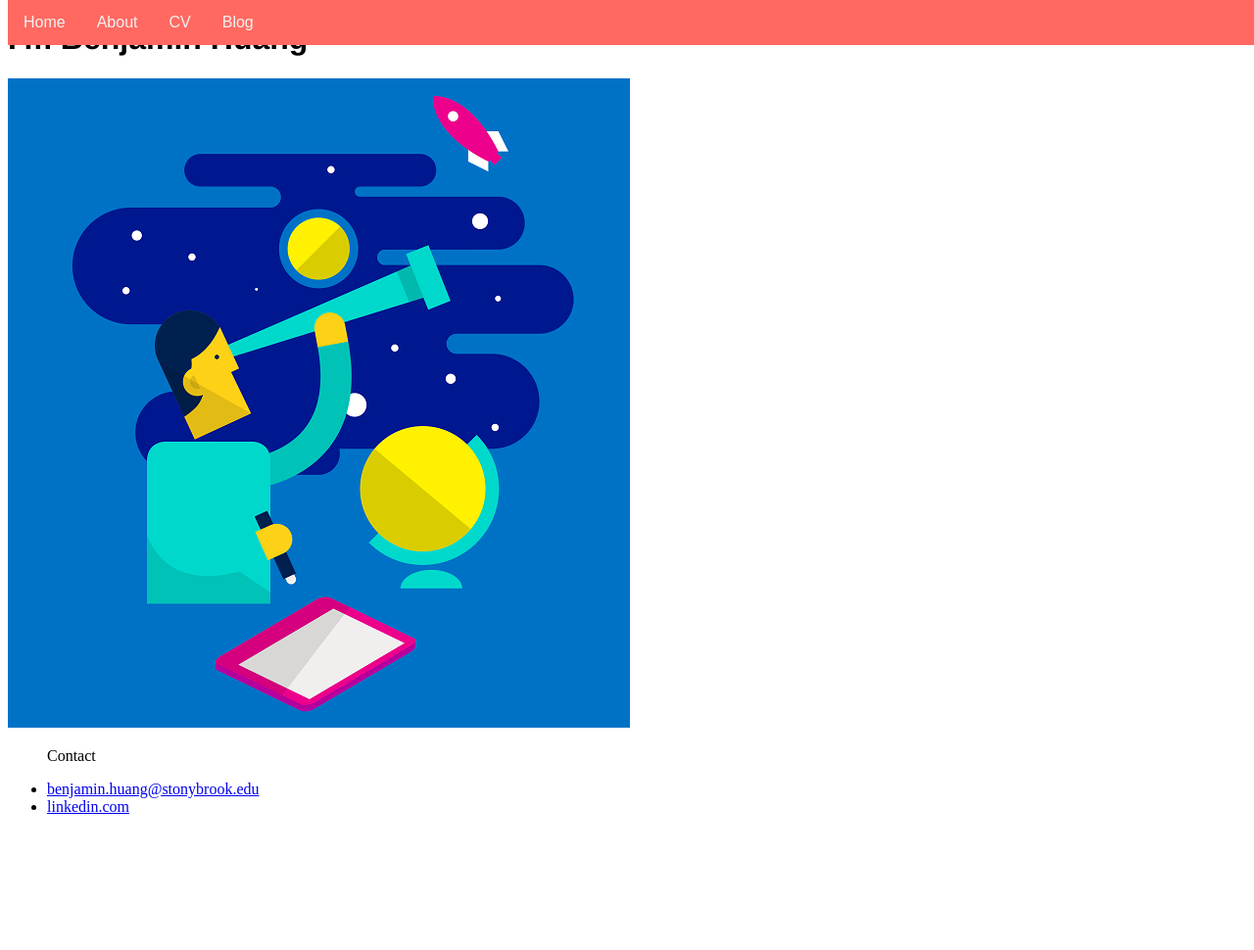
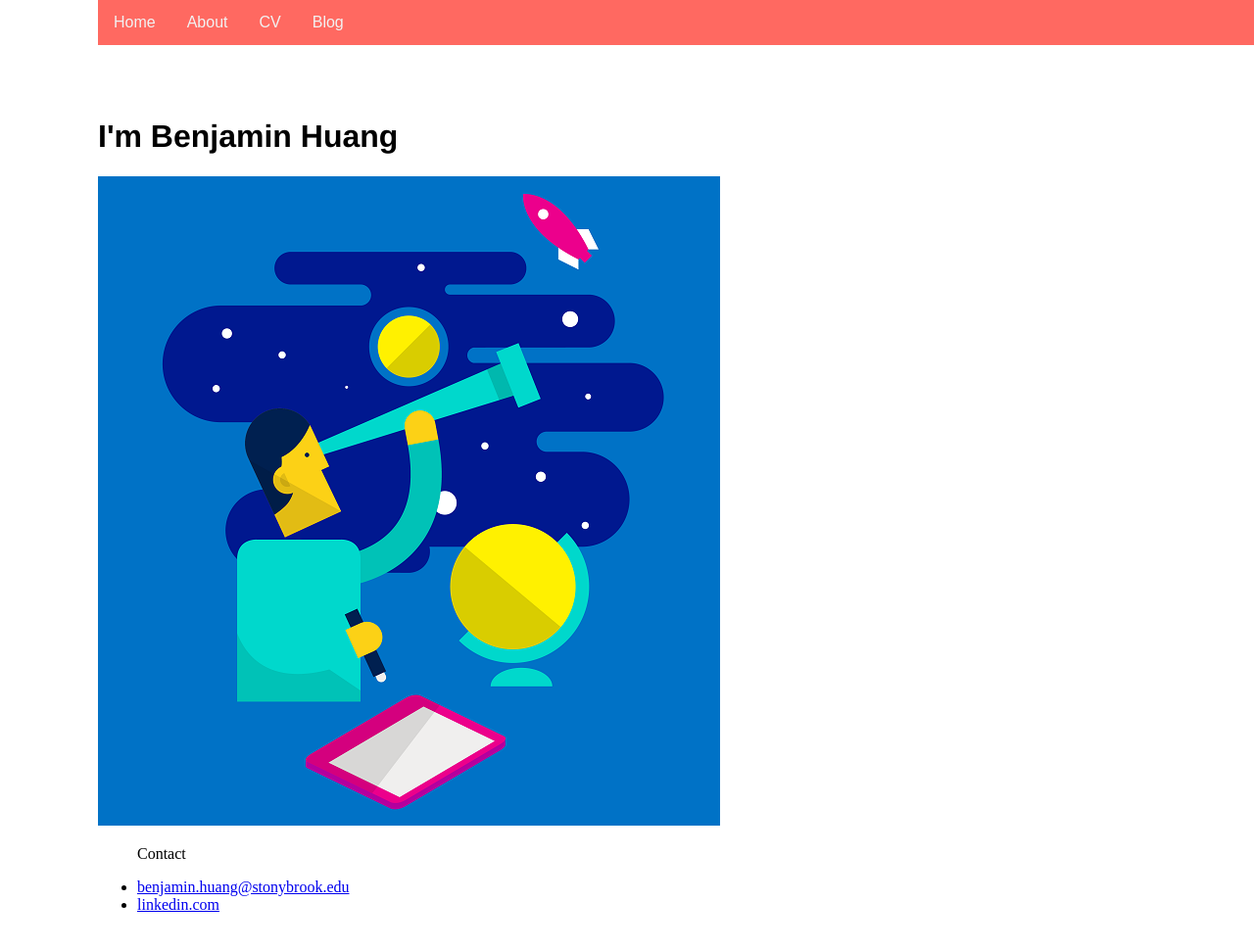
Before and after one commit to benjaminhuang13/benjaminhuang13.github.io, a Jekyll site: the page built from index.html, in a window 1280 px wide and 1049 px high. Shown: the top 970 px of the window at 98% size. Built offline with Jekyll 4.4.1, drawn with Linux system fonts in a browser that asks for light colours.

Commit message:
Update main.css

```diff
--- a/css/main.css
+++ b/css/main.css
@@ -22,18 +22,18 @@
     background: #eeeeee;
     color: red;
 }
-.container{
+/* .container{
     width:80%;
     margin:10000x;
     padding:100x;
-}
-/*  body {
+} */
+body {
     margin:auto;
     padding-top: 100px;
     padding-right: 100px;
     padding-bottom: 100px;
     padding-left: 100px;
-}  */
+}
 
 h1 {
     font-size: 2em;
```
